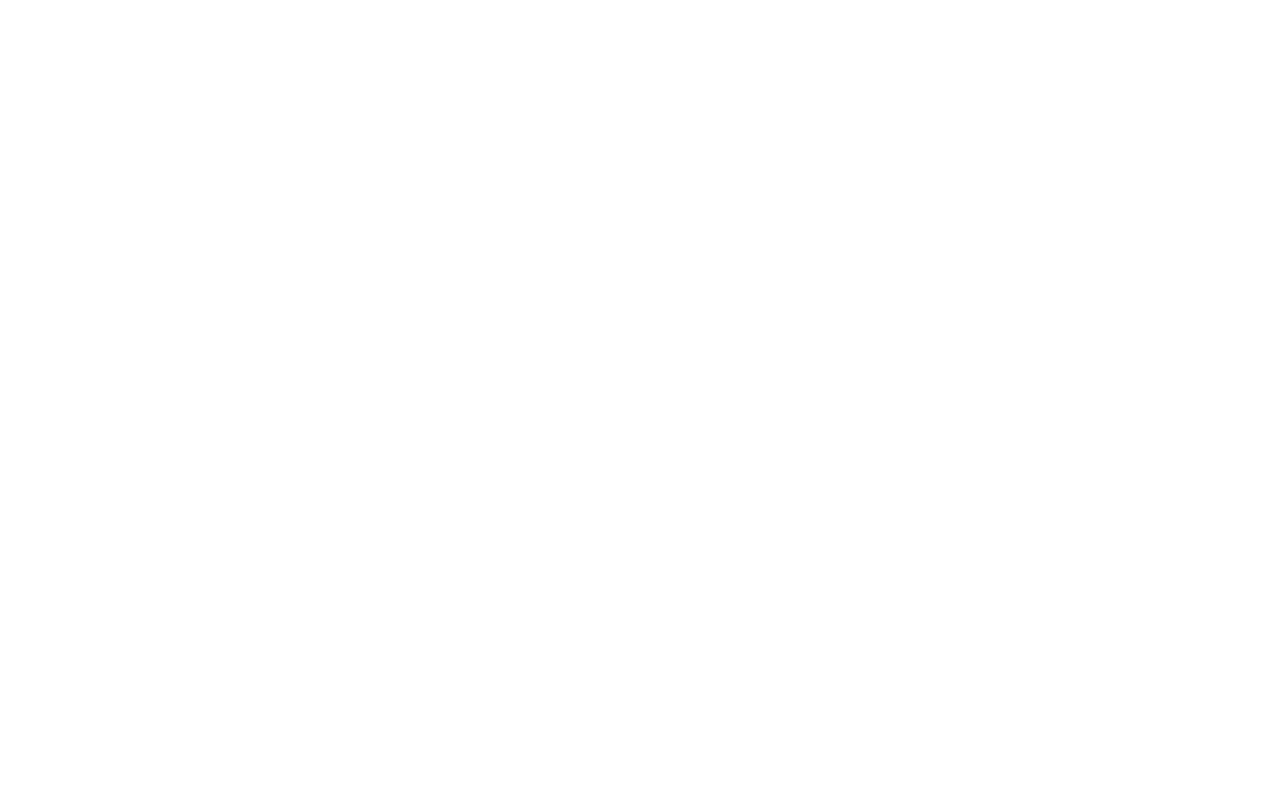
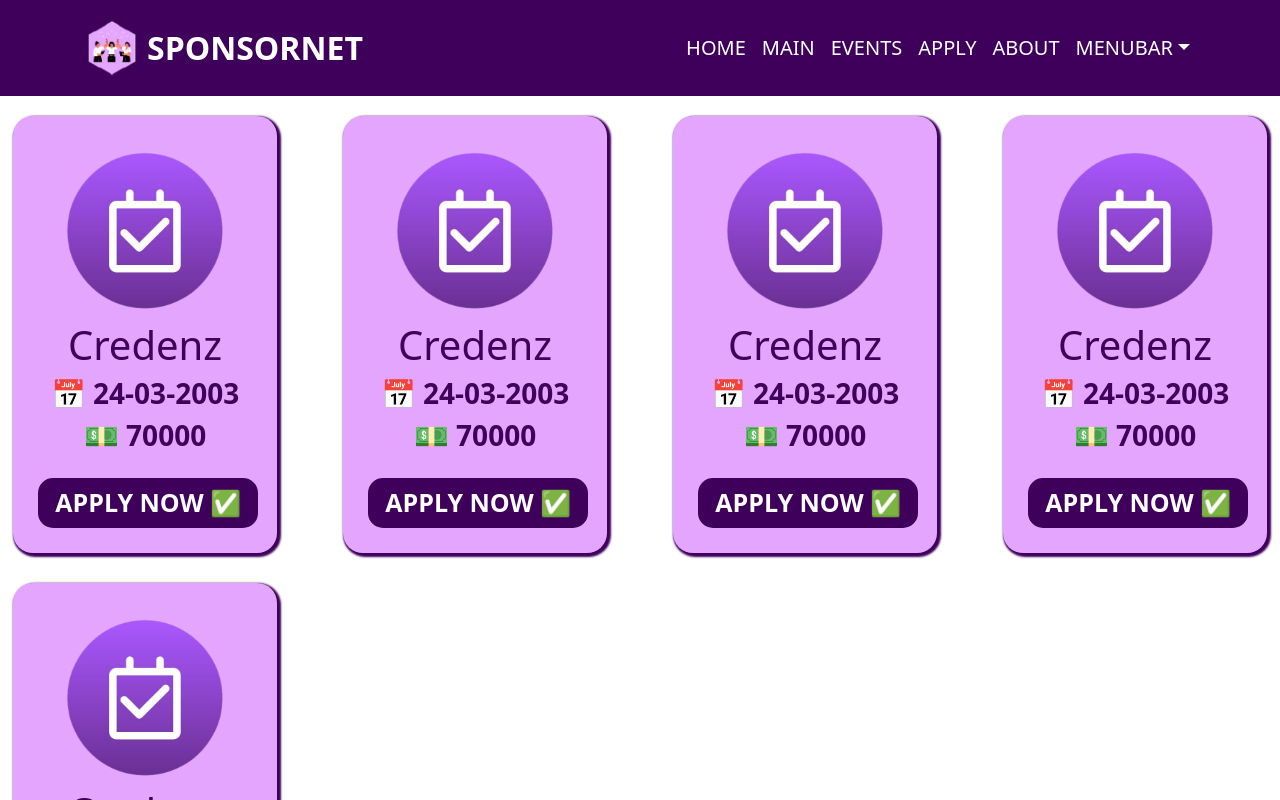
Before and after one commit to AtharvaLitake/SponsorNet-FrontEnd, a React (Create React App) app: page /eventDisplay in a window 1280 px wide. Before the commit this address had no page. Shown: the top 800 px of the page. Built offline with nearby package versions, Linux system fonts and the light colour scheme.

Commit message:
eventdisplay page

```diff
--- a/src/App.js
+++ b/src/App.js
@@ -6,6 +6,7 @@
 import Main from './Main/Main';
 import Eventform from './Event_details/Eventform';
 import Sdetails from './Sponsor_details/Sdetails';
+import EventDisplay from './Event_Display/EventDisplay';
 <link
   rel="stylesheet"
   href="https://cdn.jsdelivr.net/npm/bootstrap@5.3.0/dist/css/bootstrap.min.css"
@@ -23,6 +24,7 @@
         <Route path='/main' element={<Main></Main>}></Route>
         <Route path='/eventDetails' element={<Eventform></Eventform>}></Route>
         <Route path='/sponsorDetails' element={<Sdetails></Sdetails>}></Route>
+        <Route path='/eventDisplay' element={<EventDisplay></EventDisplay>}></Route>
       </Routes>
       </BrowserRouter>
     </div>
--- /dev/null
+++ b/src/Event_Display/EventDisplay.css
@@ -0,0 +1,58 @@
+.event_list
+{
+    display: grid;
+    grid-template-columns: 25% 25% 25% 25%;
+    justify-content: center;
+    justify-items: center;
+    align-items: center;
+    align-content: center;
+    column-gap: 20px;
+    row-gap: 30px;
+    height: auto;
+    width: 100%;
+    padding: 20px;
+}
+.event_info
+{
+    text-align: center;
+    background-color:#E4A5FF;
+    padding: 25px;
+    border-radius: 20px;
+    box-shadow: 2px 2px 2px 2px #3E005B;
+    color: #3E005B;
+    font-weight: 600;
+    width: 85%;
+}
+.event_info h3
+{
+    font-weight: 700;
+}
+.event_info button
+{
+    height: 50px;
+    width: 220px;
+    border-radius: 15px;
+    background-color: #3E005B;
+    color: white;
+    font-size: 25px;
+    font-weight: 700;
+    margin-top: 18px;
+    border: none;
+}
+.event_info img
+{
+    height: 180px;
+    width: 180px;
+    border-radius: 100%;
+}
+.event_info button:hover{
+    transition: all ease 0.3s;
+    box-shadow: 3px 3px 3px 3px #ffffff;
+    border: none;
+}
+.event_info:hover
+{
+    transition: all ease 0.3s;
+    box-shadow: 3px 3px 5px 5px #3E005B;
+    border: none;
+}
--- /dev/null
+++ b/src/Event_Display/EventDisplay.jsx
@@ -0,0 +1,47 @@
+import React from 'react'
+import {useState} from 'react'
+import eventlogo from '../Images/Event_logo.png'
+import './EventDisplay.css'
+import NavbarC from '../Navbar/NavbarC'
+const EventDisplay = () => {
+    const [eventList,setEventList]=useState([
+       { event_name:"Credenz",
+        event_date:"24-03-2003",
+        sponsorship_amount:70000
+        },
+        { event_name:"Credenz",
+        event_date:"24-03-2003",
+        sponsorship_amount:70000
+        },
+        { event_name:"Credenz",
+        event_date:"24-03-2003",
+        sponsorship_amount:70000
+        },
+        { event_name:"Credenz",
+        event_date:"24-03-2003",
+        sponsorship_amount:70000
+        },
+        { event_name:"Credenz",
+        event_date:"24-03-2003",
+        sponsorship_amount:70000
+        }
+    ])
+  return (
+    <div>
+        <NavbarC></NavbarC>
+    <div className='event_list'>
+    {eventList.map((val)=>{
+        return (<div className="event_info">
+            <img src={eventlogo} alt="" />
+            <h1>{val.event_name}</h1>
+            <h3>📅 {val.event_date}</h3>
+            <h3>💵 {val.sponsorship_amount}</h3>
+            <button>APPLY NOW ✅</button>
+        </div>)
+    })}
+    </div>
+    </div>
+  )
+}
+
+export default EventDisplay
--- a/src/Sponsor_details/Sdetails.jsx
+++ b/src/Sponsor_details/Sdetails.jsx
@@ -1,6 +1,6 @@
 import React, { useState } from 'react'
 import './Sdetails.css'
-import axios from './axios'
+import axios from '../axios'
 import Sponsor_details from '../Images/Sponsor_details.png'
 const Sdetails = () => {
   const [Sname,setSname]=useState("")
```
Also changed, not shown: src/Images/Event_logo.png (added).
